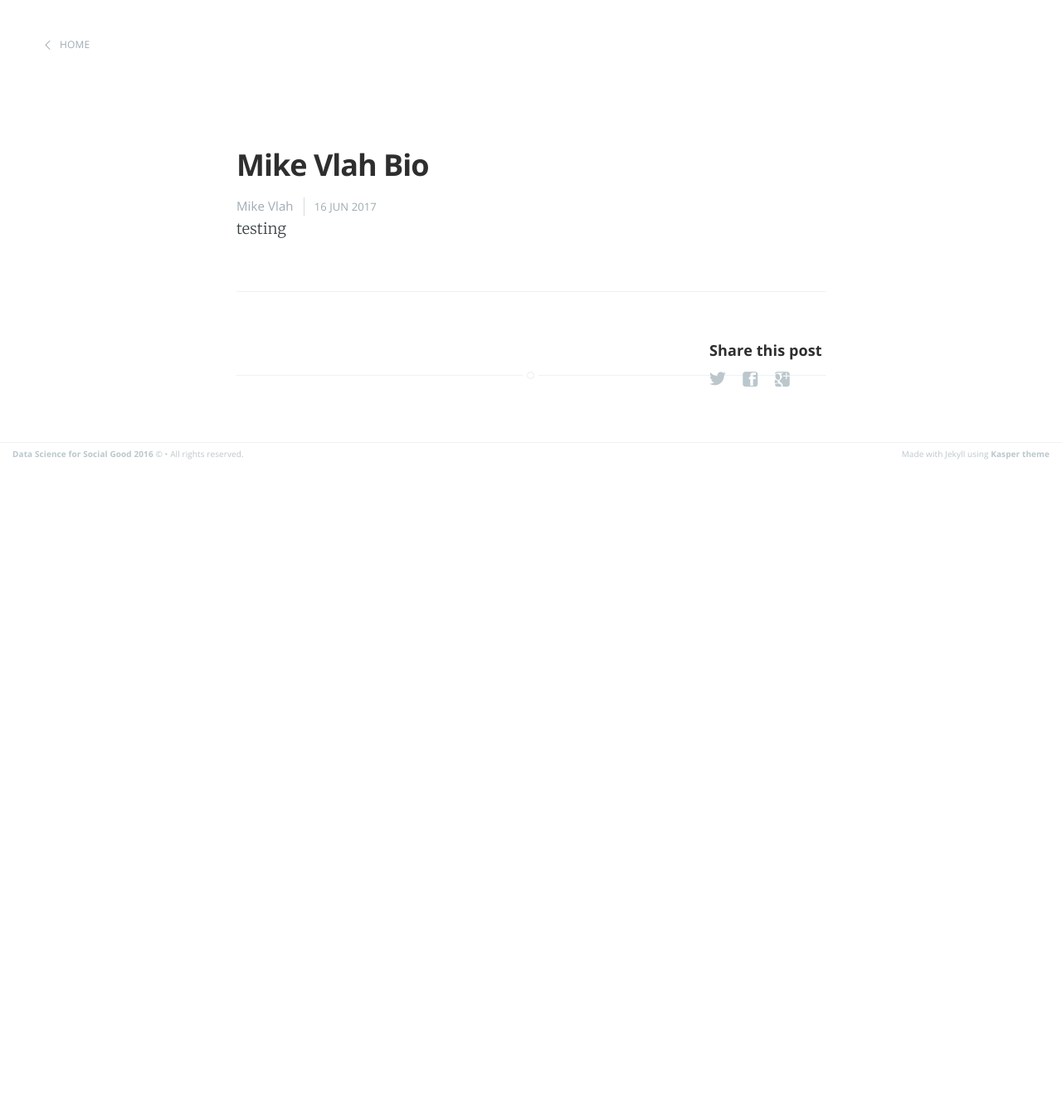
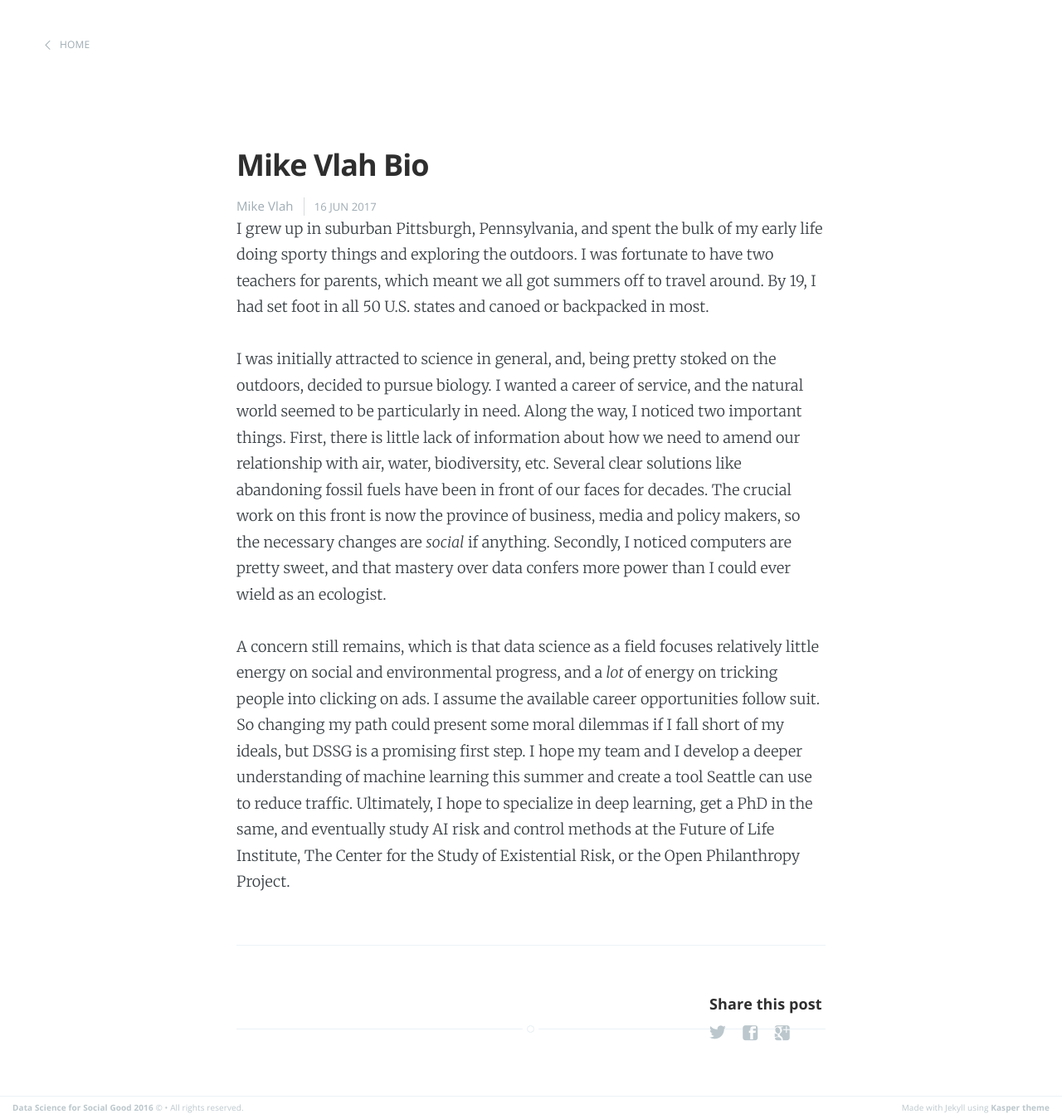
Before and after one commit to uwescience/DSSG2017, a Jekyll site: the page built from _posts/2017-06-16-mikeIntro.md, in a window 1280 px wide. Shown: the whole page at 83% size. Built offline with Jekyll 4.4.1, drawn with Linux system fonts in a browser that asks for light colours; before the commit the page ends 900 px from its top, so only the background shows below that.

Commit message:
finished intro

```diff
--- a/_posts/2017-06-16-mikeIntro.md
+++ b/_posts/2017-06-16-mikeIntro.md
@@ -5,4 +5,8 @@ date:   2017-06-16
 author: Mike Vlah
 ---
 
-testing
+I grew up in suburban Pittsburgh, Pennsylvania, and spent the bulk of my early life doing sporty things and exploring the outdoors. I was fortunate to have two teachers for parents, which meant we all got summers off to travel around. By 19, I had set foot in all 50 U.S. states and canoed or backpacked in most.
+
+I was initially attracted to science in general, and, being pretty stoked on the outdoors, decided to pursue biology. I wanted a career of service, and the natural world seemed to be particularly in need. Along the way, I noticed two important things. First, there is little lack of information about how we need to amend our relationship with air, water, biodiversity, etc. Several clear solutions like abandoning fossil fuels have been in front of our faces for decades. The crucial work on this front is now the province of business, media and policy makers, so the necessary changes are _social_ if anything. Secondly, I noticed computers are pretty sweet, and that mastery over data confers more power than I could ever wield as an ecologist.
+
+A concern still remains, which is that data science as a field focuses relatively little energy on social and environmental progress, and a _lot_ of energy on tricking people into clicking on ads. I assume the available career opportunities follow suit. So changing my path could present some moral dilemmas if I fall short of my ideals, but DSSG is a promising first step. I hope my team and I develop a deeper understanding of machine learning this summer and create a tool Seattle can use to reduce traffic. Ultimately, I hope to specialize in deep learning, get a PhD in the same, and eventually study AI risk and control methods at the Future of Life Institute, The Center for the Study of Existential Risk, or the Open Philanthropy Project.
```
